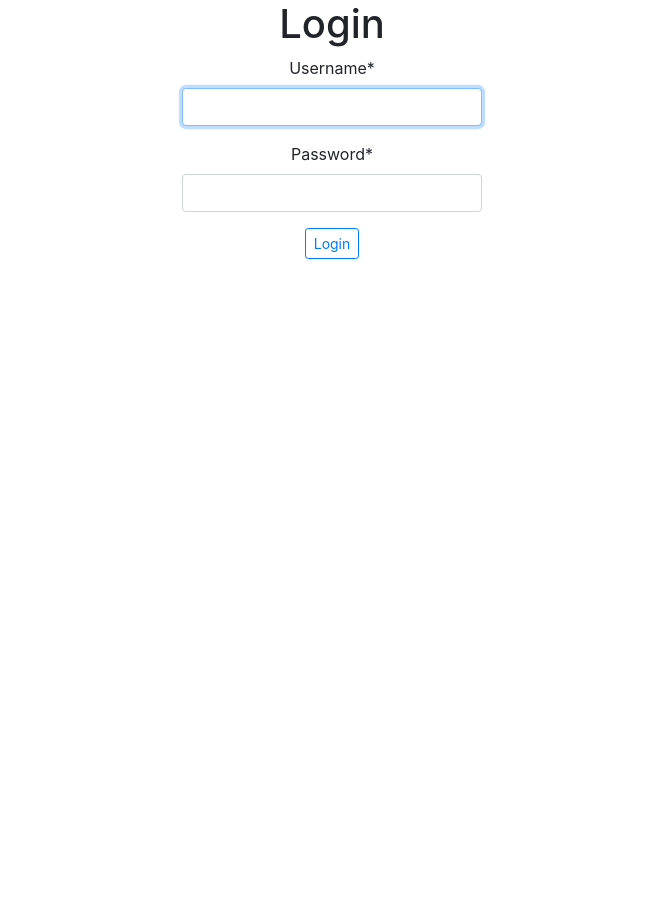
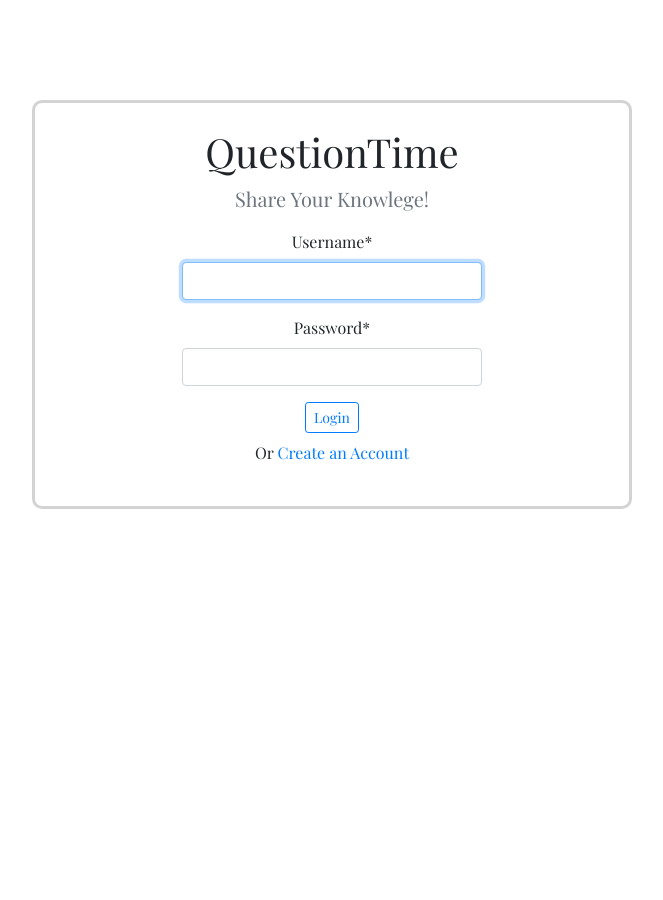
Before and after one commit to haruyasu/question_time, a Django app: page /accounts/login/ in a window 1280 px wide. Shown: the whole page, without its empty margins (308-971 px from the left). Before the commit the page ends 259 px from the top, so only its background shows below. Run offline with Django 3.2, Linux system fonts and the light colour scheme; some libraries are stand-ins or nearby versions.

Commit message:
added css login

```diff
--- a/QuestionTime/templates/auth_layout.html
+++ b/QuestionTime/templates/auth_layout.html
@@ -5,9 +5,24 @@
     <meta name="viewport" content="width=device-width, initial-scale=1.0">
     <meta http-equiv="X-UA-Compatible" content="ie=edge">
     <title>Question Time</title>
+    <link rel="stylesheet" href="https://stackpath.bootstrapcdn.com/bootstrap/4.4.1/css/bootstrap.min.css" integrity="sha384-Vkoo8x4CGsO3+Hhxv8T/Q5PaXtkKtu6ug5TOeNV6gBiFeWPGFN9MuhOf23Q9Ifjh" crossorigin="anonymous">
+    <link href="https://fonts.googleapis.com/css?family=Playfair+Display" rel="stylesheet">
 
-    <link rel="stylesheet" href="https://stackpath.bootstrapcdn.com/bootstrap/4.4.1/css/bootstrap.min.css" integrity="sha384-Vkoo8x4CGsO3+Hhxv8T/Q5PaXtkKtu6ug5TOeNV6gBiFeWPGFN9MuhOf23Q9Ifjh" crossorigin="anonymous">
     <style>
+        html, body {
+            height: 100%;
+            font-family: "Playfair Display", serif;
+        }
+
+        .auth-box {
+            border: 3px solid lightgray;
+            border-radius: 10px;
+            padding-top: 25px;
+            padding-bottom: 25px;
+            width: 600px;
+            margin: auto;
+        }
+
         .login-form-container {
             width: 300px;
             margin: auto;
@@ -17,12 +32,18 @@
             width: 400px;
             margin: auto;
         }
+
+        .outer-area {
+            margin-top: 100px;
+        }
     </style>
 </head>
 <body>
-    <div class="auth-box text-center">
-        {% block content %}
-        {% endblock %}
+    <div class="outer-area">
+        <div class="auth-box text-center">
+            {% block content %}
+            {% endblock %}
+        </div>
     </div>
 </body>
 </html>
--- a/QuestionTime/templates/django_registration/registration_form.html
+++ b/QuestionTime/templates/django_registration/registration_form.html
@@ -9,5 +9,6 @@
         {{ form|crispy }}
         <button type="submit" class="btn btn-sm btn-outline-primary">Create Account</button>
     </form>
+    <p class="mt-2">Or <a href="{% url 'login' %}">Login</a></p>
 </div>
 {% endblock %}
--- a/QuestionTime/templates/registration/login.html
+++ b/QuestionTime/templates/registration/login.html
@@ -2,12 +2,14 @@
 {% load crispy_forms_tags %}
 
 {% block content %}
-<h1>Login</h1>
+<h1>QuestionTime</h1>
+<p class="lead text-muted">Share Your Knowlege!</p>
 <div class="login-form-container">
     <form method="POST">
         {% csrf_token %}
         {{ form|crispy }}
         <button type="submit" class="btn btn-sm btn-outline-primary">Login</button>
     </form>
+    <p class="mt-2">Or <a href="{% url 'django_registration_register' %}">Create an Account</a></p>
 </div>
 {% endblock %}
```
